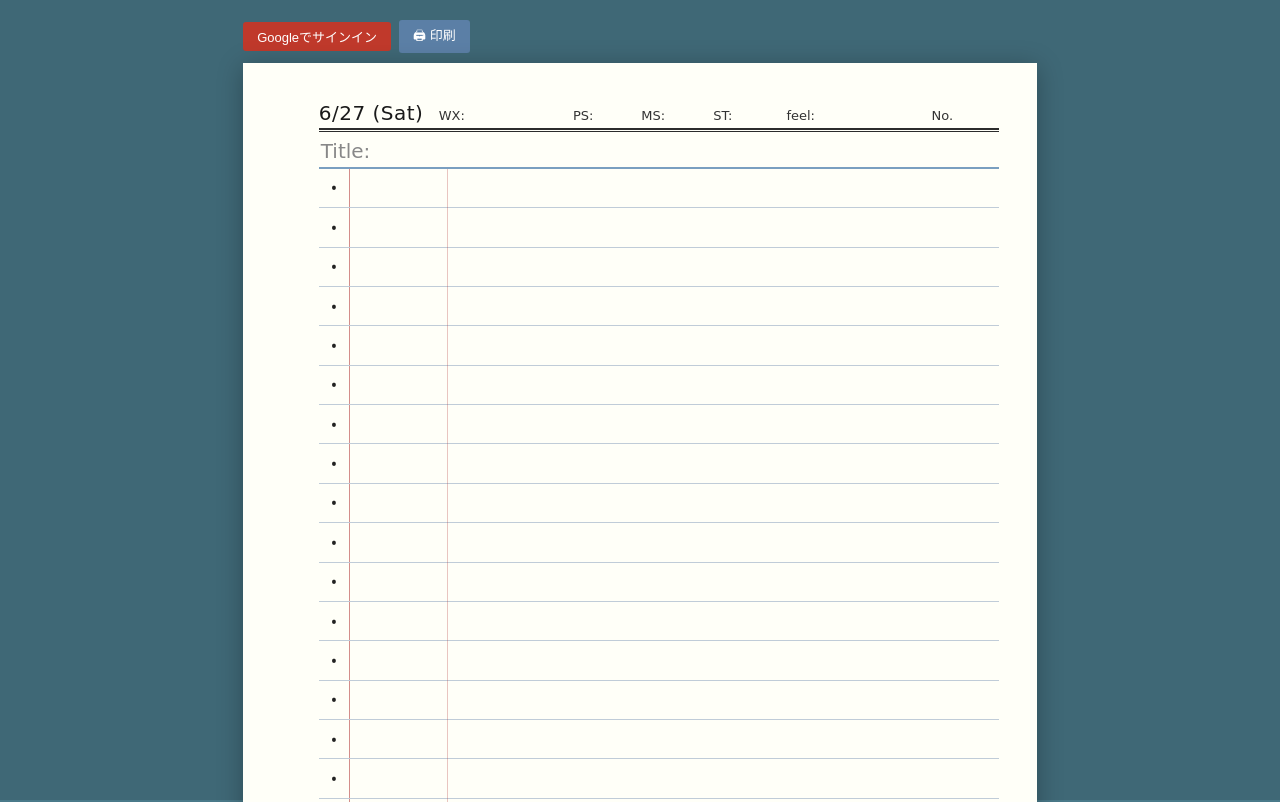
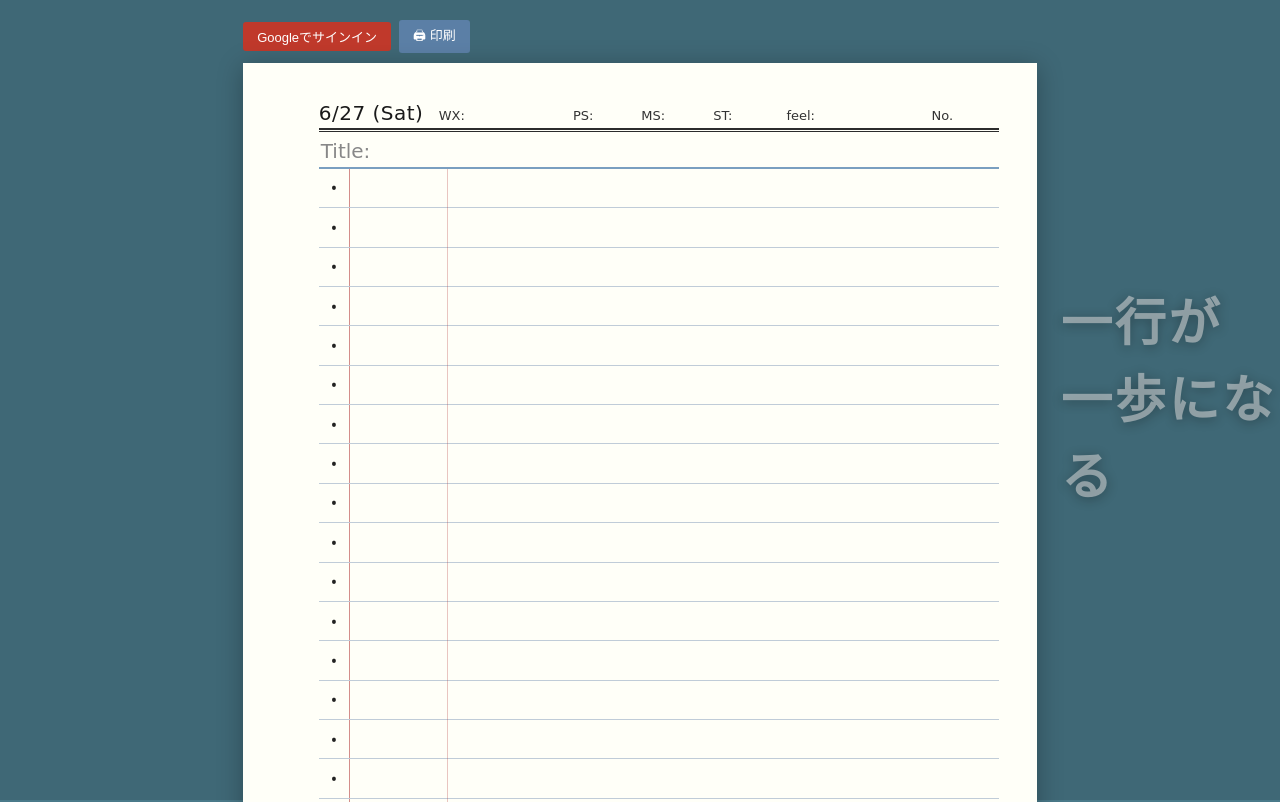
Before and after one commit to kntxgithub/journal, a plain HTML site: page index.html in a window 1280 px wide. Shown: the top 802 px of the page. Drawn offline with Linux system fonts and the light colour scheme; no server answers.

Commit message:
Move motivational text to right side of journal paper
Co-Authored-By: Claude Sonnet 4.6 <noreply@anthropic.com>

```diff
--- a/index.html
+++ b/index.html
@@ -26,21 +26,21 @@ body::after {
 }
 #bg-text {
   position: fixed;
-  inset: 0;
+  top: 50%;
+  left: calc(50% + 105mm + 24px);
+  transform: translateY(-50%);
   z-index: 0;
-  display: flex;
-  align-items: center;
-  justify-content: center;
   pointer-events: none;
-  padding: 40px;
-  text-align: center;
+  text-align: left;
   font-family: 'Segoe Script', 'Brush Script MT', 'Hiragino Mincho ProN', cursive;
-  font-size: clamp(36px, 6vw, 80px);
+  font-size: clamp(28px, 4vw, 64px);
   font-weight: bold;
-  color: rgba(255,255,255,0.20);
-  line-height: 1.4;
+  color: rgba(255,255,255,0.55);
+  line-height: 1.5;
   letter-spacing: 0.05em;
   user-select: none;
+  white-space: pre-line;
+  text-shadow: 0 2px 12px rgba(0,0,0,0.3);
 }
 #controls, #page {
   position: relative;
```
